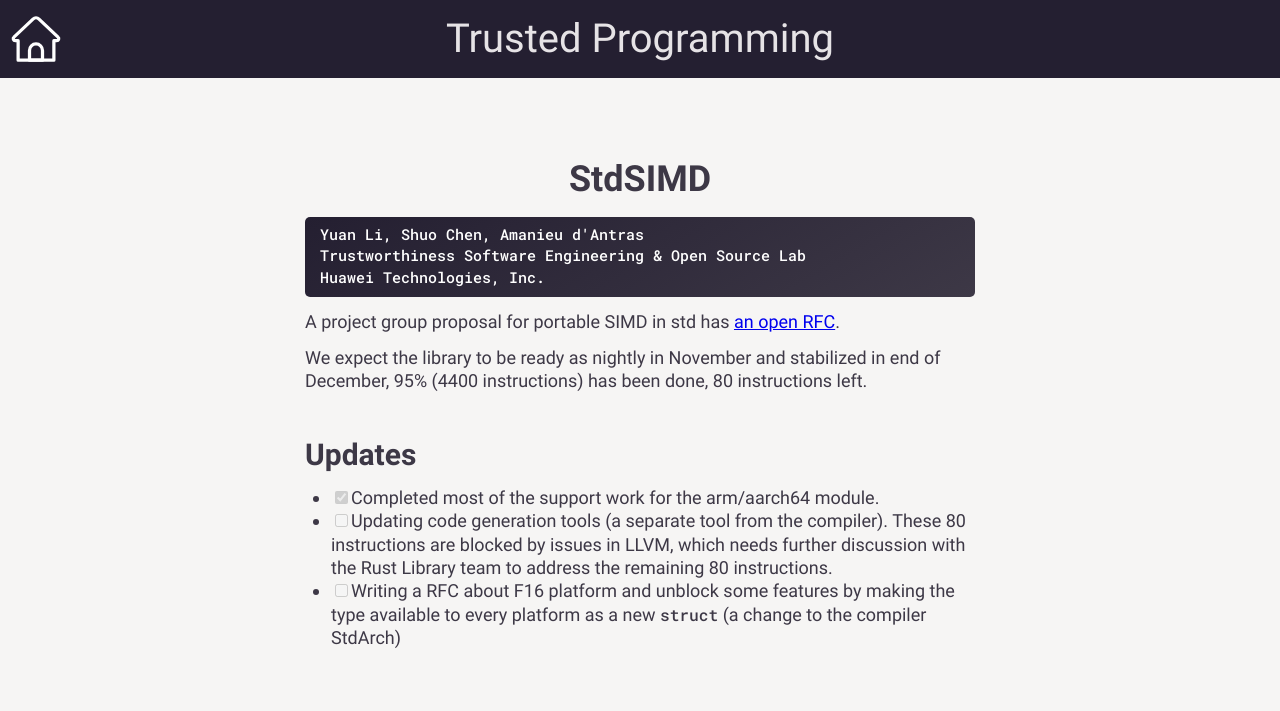
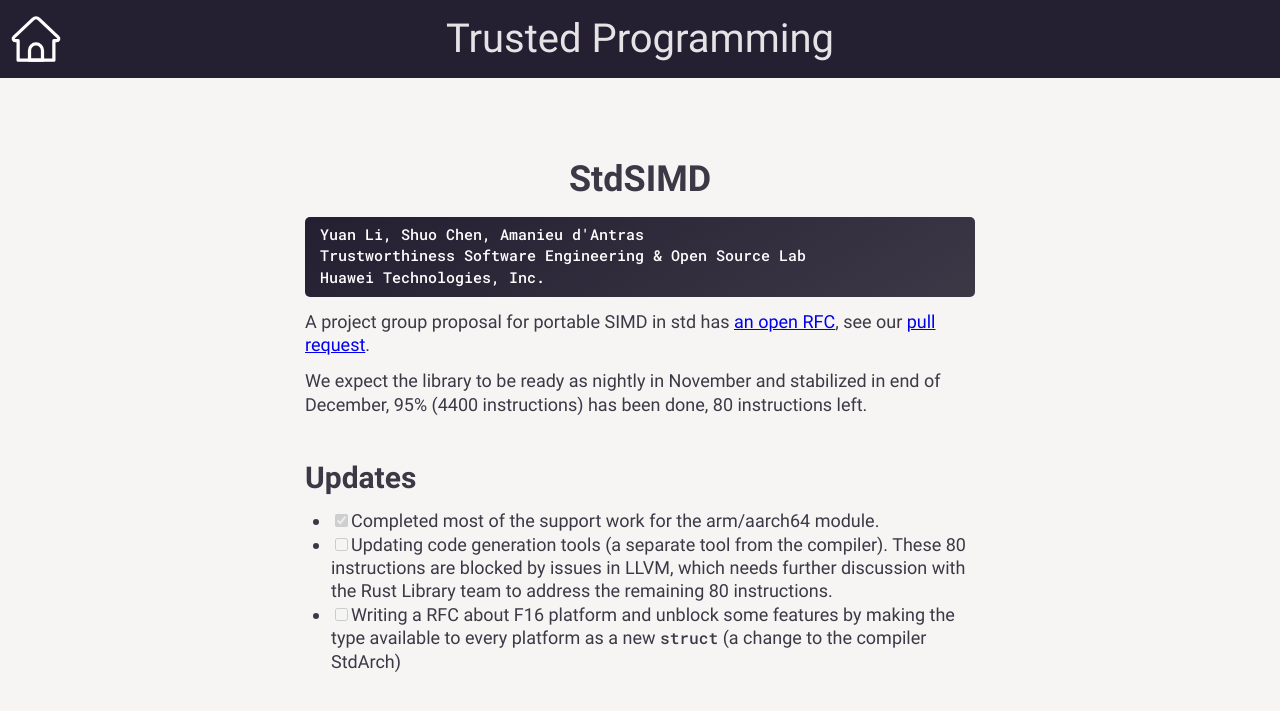
Before and after one commit to yijunyu/trusted-programming.github.io, a Jekyll site: the page built from articles/work-in-progress/Library/SIMD.md, in a window 1280 px wide. Shown: the top 711 px of the page. Built offline with Jekyll 4.4.1, drawn with Linux system fonts in a browser that asks for light colours.

Commit message:
merged with SIMD update

````diff
--- a/articles/work-in-progress/Library/SIMD.md
+++ b/articles/work-in-progress/Library/SIMD.md
@@ -11,11 +11,12 @@ Trustworthiness Software Engineering & Open Source Lab
 Huawei Technologies, Inc.
 ```
 
-A project group proposal for portable SIMD in std has [an open RFC](https://github.com/rust-lang/rust/issues/48556
-).
+A project group proposal for portable SIMD in std has [an open RFC](https://github.com/rust-lang/rust/issues/48556),
+see our [pull request](https://github.com/rust-lang/rust/pull/86546).
 
 We expect the library to be ready as nightly in November and stabilized in end of December, 95% (4400 instructions)
 has been done, 80 instructions left.
+
 
 ## Updates
 - [x] Completed most of the support work for the arm/aarch64 module.
````
Also changed, not shown: articles/work-in-progress/2574.md (deleted, +0 -3 lines).
